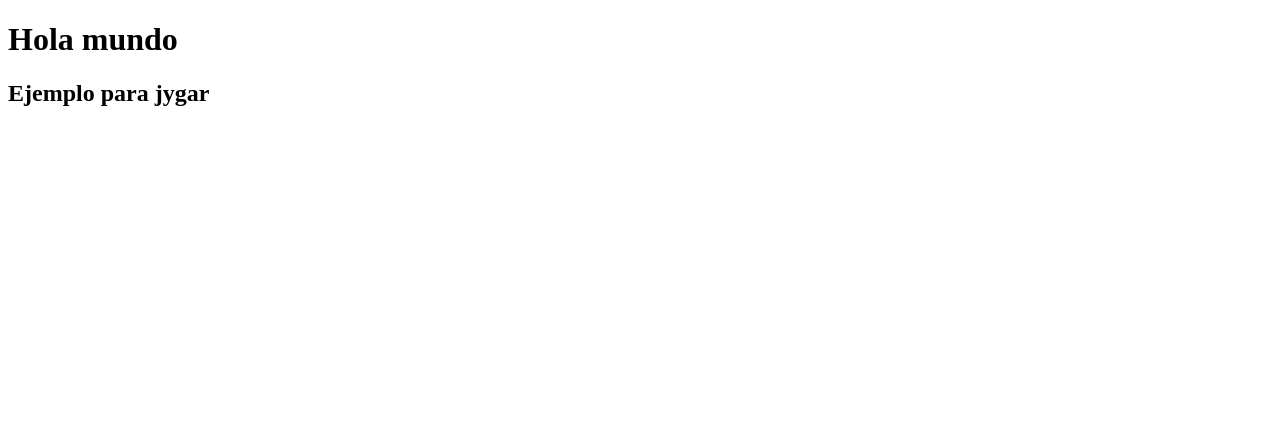
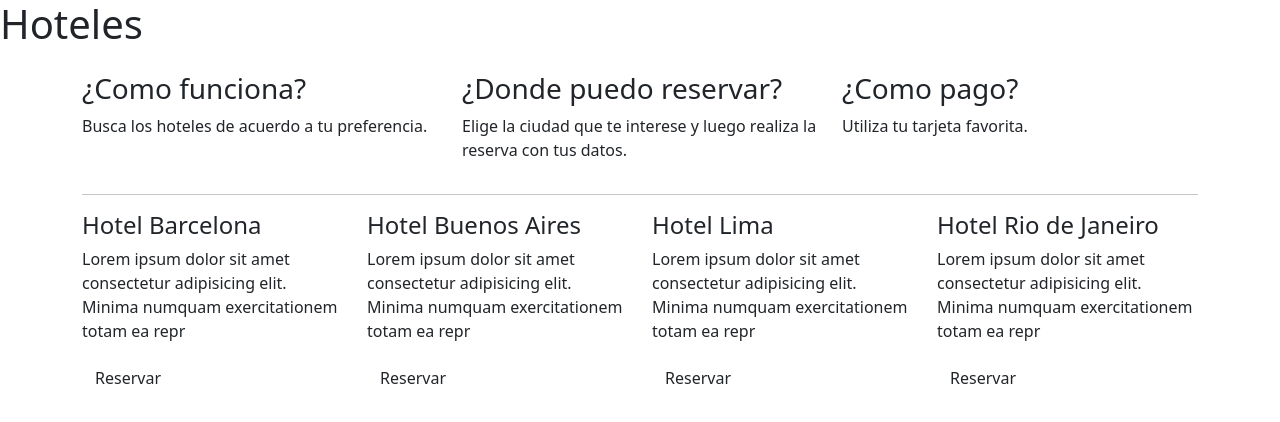
Before and after one commit to pacarrenoe022/Boostrap, a website: page index.html in a window 1280 px wide. Drawn offline with nearby package versions, Linux system fonts and the light colour scheme.

Commit message:
Actualizacion

```diff
--- a/index.html
+++ b/index.html
@@ -1,13 +1,63 @@
-<!DOCTYPE html>
+<!doctype html>
 <html lang="es">
-    <head>
-        <title></title>
-        <meta charset="UTF-8">
-        <meta name="viewport" content="width=device-width, initial-scale=1">
-        <link href="css/style.css" rel="stylesheet">
-    </head>
-    <body>
-    <h1>Hola mundo</h1>
-    <h2>Ejemplo para jygar </h2>
-    </body>
+  <head>
+    <meta charset="utf-8">
+    <meta name="viewport" content="width=device-width, initial-scale=1">
+    <!-- Bootstrap css-->
+    <link rel="stylesheet" href="node_modules/bootstrap/dist/css/bootstrap.min.css">
+    <title>Curso</title>
+  </head>
+  <body>
+    <div class="jumbotron">
+      <h1>Hoteles</h1>
+    </div>
+    <div class="container">
+      <div class="row">
+        <div class="col-sm-4">
+          <p>
+            <h3>¿Como funciona?</h3>
+            <p>Busca los hoteles de acuerdo a tu preferencia.</p>
+          </p>
+        </div>
+        <div class="col-sm-4">
+          <p>
+            <h3>¿Donde puedo reservar?</h3>
+            <p>Elige la ciudad que te interese y luego realiza la reserva con tus datos.</p>
+          </p>
+        </div>
+        <div class="col-sm-4">
+          <p>
+            <h3>¿Como pago?</h3>
+            <p>Utiliza tu tarjeta favorita.</p>
+          </p>
+        </div>
+      </div>
+      <hr>
+      <div class="row">
+        <div class="col-sm-3">
+          <h4>Hotel Barcelona</h4>
+          <p>Lorem ipsum dolor sit amet consectetur adipisicing elit. Minima numquam exercitationem totam ea repr</p>
+          <button class="btn">Reservar</button>
+        </div>
+        <div class="col-sm-3">
+          <h4>Hotel Buenos Aires</h4>
+          <p>Lorem ipsum dolor sit amet consectetur adipisicing elit. Minima numquam exercitationem totam ea repr</p>
+          <button class="btn">Reservar</button>
+        </div>
+        <div class="col-sm-3">
+          <h4>Hotel Lima</h4>
+          <p>Lorem ipsum dolor sit amet consectetur adipisicing elit. Minima numquam exercitationem totam ea repr</p>
+          <button class="btn">Reservar</button>
+        </div>
+        <div class="col-sm-3">
+          <h4>Hotel Rio de Janeiro</h4>
+          <p>Lorem ipsum dolor sit amet consectetur adipisicing elit. Minima numquam exercitationem totam ea repr</p>
+          <button class="btn">Reservar</button>
+        </div>
+      </div>
+    </div>
+
+
+
+  </body>
 </html>
--- /dev/null
+++ b/jumbotron.css
@@ -0,0 +1,4 @@
+/* Move down content because we have a fixed navbar that is 3.5rem tall */
+body {
+    padding-top: 8rem;
+  }
--- a/package.json
+++ b/package.json
@@ -11,5 +11,10 @@
   "license": "ISC",
   "devDependencies": {
     "lite-server": "^2.6.1"
+  },
+  "dependencies": {
+    "bootstrap": "^5.3.0-alpha1",
+    "jquery": "^3.6.3",
+    "popper.js": "^1.16.1"
   }
 }
```
Also changed, not shown: 1 other file.
